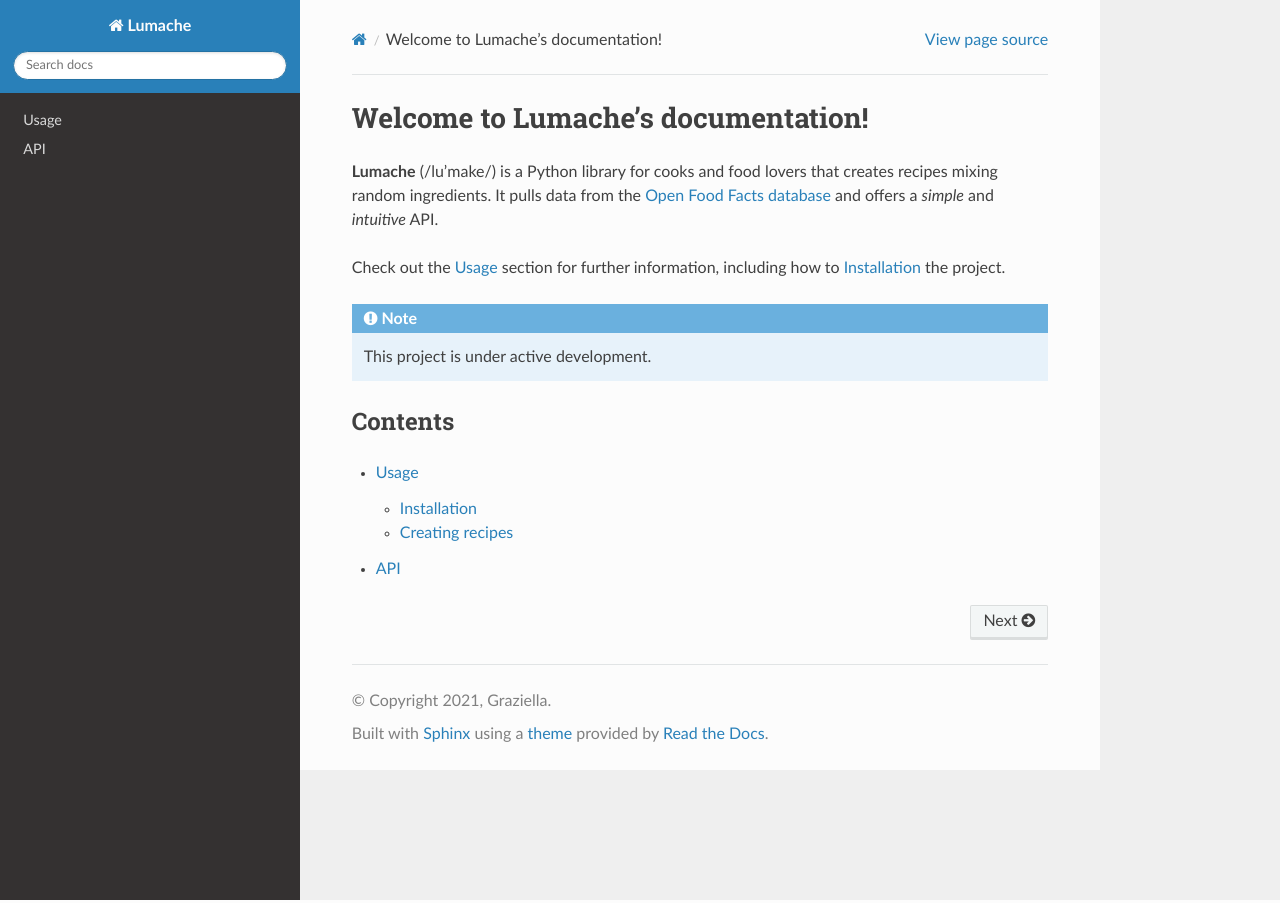
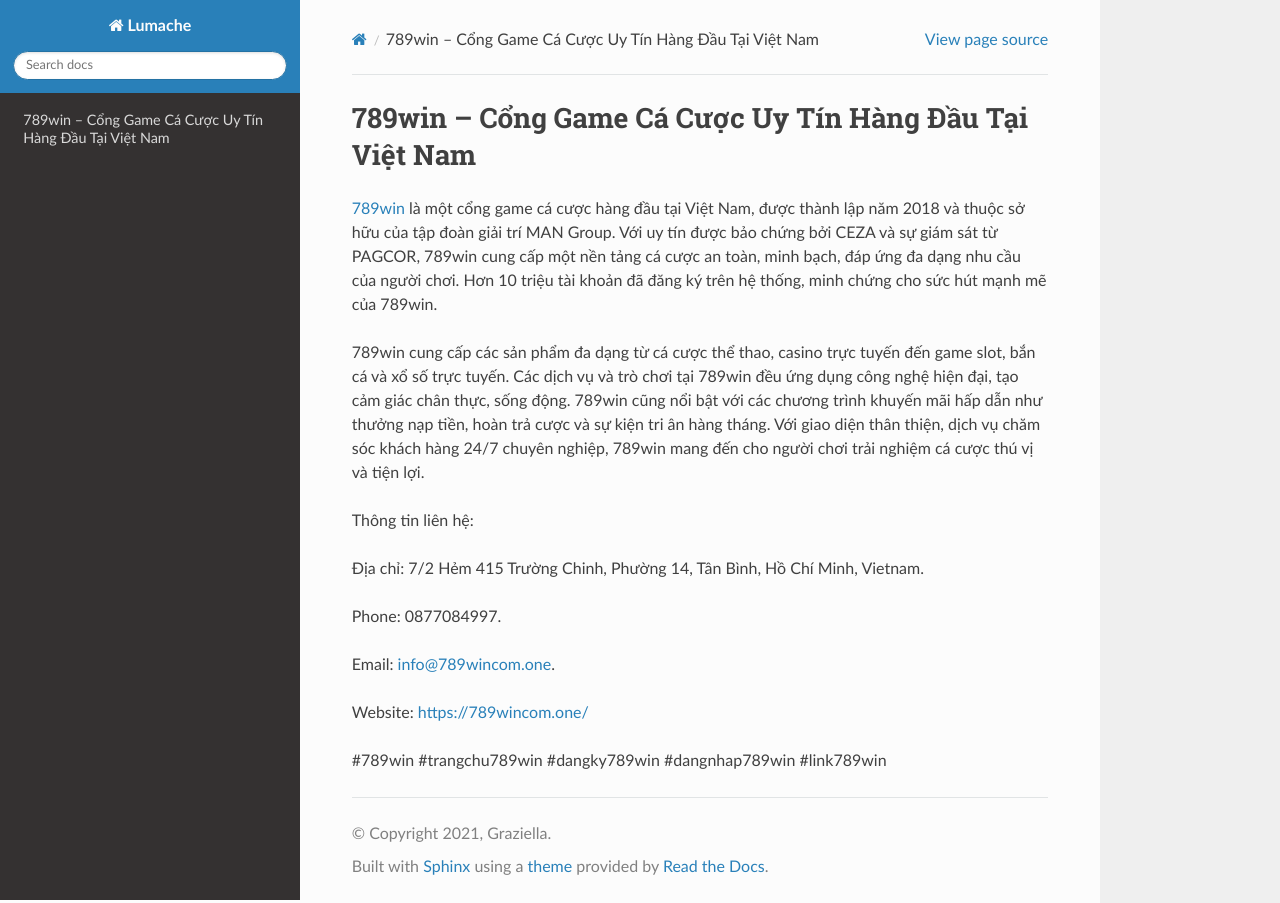
Before and after one commit to antonniotrombeta/789wincomone, a Sphinx documentation site: the page built from docs/source/index.rst, in a window 1280 px wide. Built offline with Sphinx 7.4.7 and the Read the Docs theme 3.1.0, drawn with Linux system fonts in a browser that asks for light colours.

Commit message:
Update index.rst

```diff
--- a/docs/source/index.rst
+++ b/docs/source/index.rst
@@ -1,22 +1,18 @@
-Welcome to Lumache's documentation!
+789win – Cổng Game Cá Cược Uy Tín Hàng Đầu Tại Việt Nam
 ===================================
 
-**Lumache** (/lu'make/) is a Python library for cooks and food lovers
-that creates recipes mixing random ingredients.
-It pulls data from the `Open Food Facts database <https://world.openfoodfacts.org/>`_
-and offers a *simple* and *intuitive* API.
+`789win <https://789wincom.one/>`_ là một cổng game cá cược hàng đầu tại Việt Nam, được thành lập năm 2018 và thuộc sở hữu của tập đoàn giải trí MAN Group. Với uy tín được bảo chứng bởi CEZA và sự giám sát từ PAGCOR, 789win cung cấp một nền tảng cá cược an toàn, minh bạch, đáp ứng đa dạng nhu cầu của người chơi. Hơn 10 triệu tài khoản đã đăng ký trên hệ thống, minh chứng cho sức hút mạnh mẽ của 789win.
 
-Check out the :doc:`usage` section for further information, including
-how to :ref:`installation` the project.
+789win cung cấp các sản phẩm đa dạng từ cá cược thể thao, casino trực tuyến đến game slot, bắn cá và xổ số trực tuyến. Các dịch vụ và trò chơi tại 789win đều ứng dụng công nghệ hiện đại, tạo cảm giác chân thực, sống động. 789win cũng nổi bật với các chương trình khuyến mãi hấp dẫn như thưởng nạp tiền, hoàn trả cược và sự kiện tri ân hàng tháng. Với giao diện thân thiện, dịch vụ chăm sóc khách hàng 24/7 chuyên nghiệp, 789win mang đến cho người chơi trải nghiệm cá cược thú vị và tiện lợi.
 
-.. note::
+Thông tin liên hệ:
 
-   This project is under active development.
+Địa chỉ: 7/2 Hẻm 415 Trường Chinh, Phường 14, Tân Bình, Hồ Chí Minh, Vietnam.
 
-Contents
---------
+Phone: 0877084997.
 
-.. toctree::
+Email: info@789wincom.one.
 
-   usage
-   api
+Website: https://789wincom.one/
+
+#789win #trangchu789win #dangky789win #dangnhap789win #link789win
```
